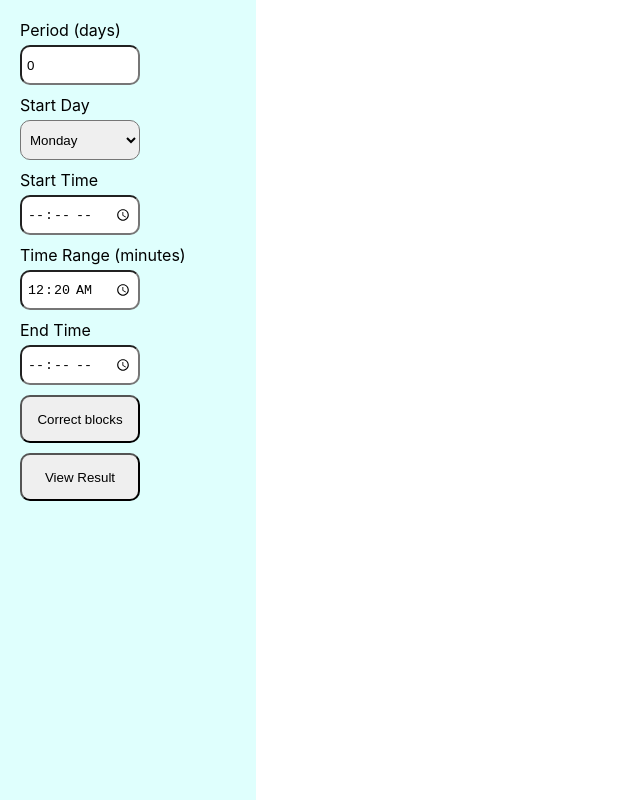
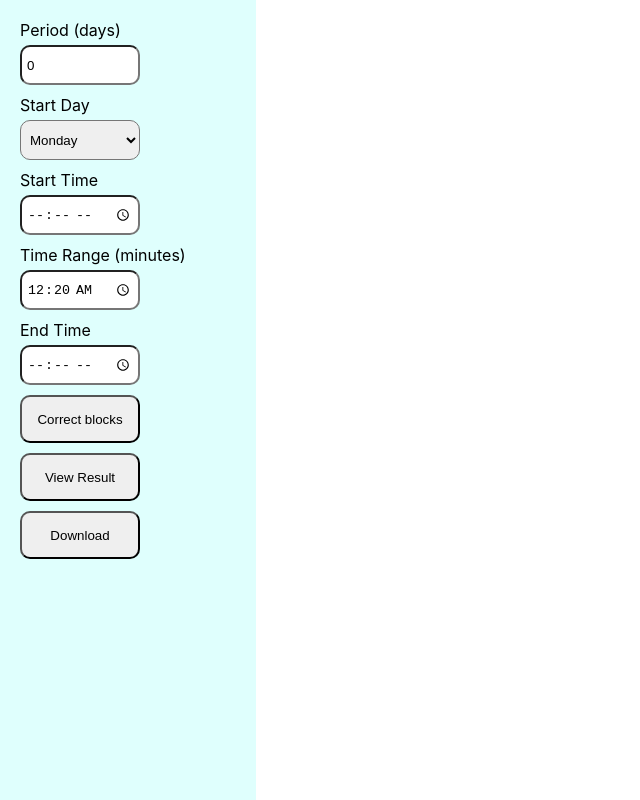
Before and after one commit to Jimmy21048/scheduler, a React (Create React App) app: page / in a window 1280 px wide. Shown: the whole page, without its empty margins (0-640 px from the left). Built offline with nearby package versions, Linux system fonts and the light colour scheme.

Commit message:
add download document functionality

```diff
--- a/package.json
+++ b/package.json
@@ -7,6 +7,8 @@
     "@testing-library/jest-dom": "^6.6.3",
     "@testing-library/react": "^16.2.0",
     "@testing-library/user-event": "^13.5.0",
+    "html2canvas": "^1.4.1",
+    "jspdf": "^3.0.0",
     "react": "^19.0.0",
     "react-dom": "^19.0.0",
     "react-scripts": "5.0.1",
--- a/src/components/App.js
+++ b/src/components/App.js
@@ -1,5 +1,7 @@
 import { useEffect, useRef, useState } from 'react'
 import './App.css'
+import html2canvas from "html2canvas"
+import { jsPDF } from "jspdf"
 
 export default function App() {
     const[period, setPeriod] = useState(0)
@@ -70,18 +72,31 @@ export default function App() {
         }
         setElements(elementCount)
     }
-    // console.log(elements.length)
+
 
     const handleChangeText = (e, index) => {
         let tempArr = elements
-        // console.log(index, tempArr[index])
         tempArr[index] = e.target.value
-        // console.log(index, tempArr[index])
         setElements(tempArr)
     }
 
     const handleViewResult = () => {
         setDesignLayout(prev => !prev)
+    }
+
+    const handleDownloadPdf = () => {
+        const divToPrint = document.getElementById('toPrint')
+
+        html2canvas(divToPrint).then((canvas) => {
+            const imgData = canvas.toDataURL("image/png");
+            const pdf = new jsPDF("p", "mm", "a4");
+
+            const imgWidth = 210; // A4 size width in mm
+            const imgHeight = (canvas.height * imgWidth) / canvas.width;
+
+            pdf.addImage(imgData, "PNG", 0, 0, imgWidth, imgHeight);
+            pdf.save("scheduled.pdf");
+        })
     }
   return (
     <div className='container'>
@@ -111,11 +126,12 @@ export default function App() {
             </label>
             <button className='btn-render' onClick={handleRenderBlocks}>Correct blocks</button>
             <button className='btn-render' onClick={handleViewResult}>{ designLayout ? 'View Result' : 'Design View' }</button>
+            <button className='btn-render' onClick={handleDownloadPdf}>Download</button>
         </div>
         <div className='work-space'>
             {
                 period > 0 &&
-                <div className='period-box' style={{ width : `${(period) * 150 + 90}px`, height: `${(60 * (sessionCount - 1)) + 50}px`, minWidth: '100px' }}>
+                <div id='toPrint' className='period-box' style={{ width : `${(period) * 150 + 90}px`, height: `${(60 * (sessionCount - 1)) + 50}px`, minWidth: '100px' }}>
                     <div className='p-b-header'>
                     <div className='h-day' style={{ minWidth: `${90}px`, width: '90px', height: '50px' }}></div>
                         {
```
Also changed, not shown: 1 other file (tests, documents, lock files or other folders).
